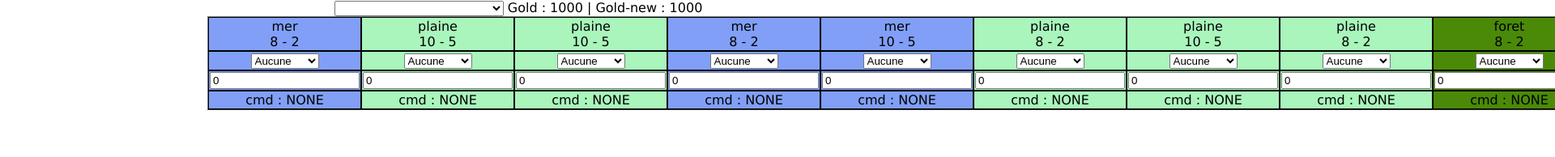
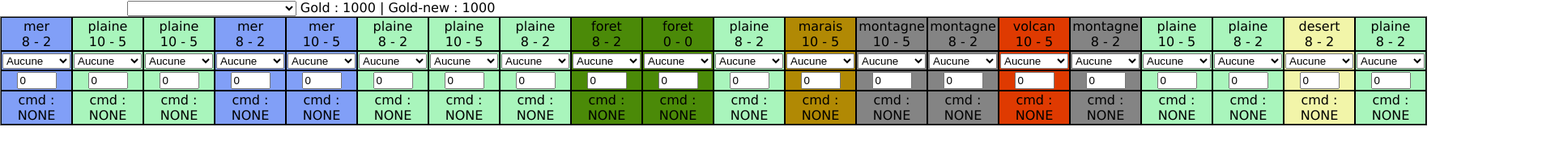
Before and after one commit to jnbs77/flatters, a plain HTML site: page flatters.html in a window 1280 px wide. Shown: the top 194 px of the page at 81% size, 1920 px wide, since content can reach past the window. Drawn offline with Linux system fonts and the light colour scheme.

Commit message:
adaptation de taille d'input

```diff
--- a/flatters.html
+++ b/flatters.html
@@ -11,7 +11,7 @@
 </head>
 <body ng-app="app">
 
-  <div ng-controller="terrainCtrl" style="width: 60%; text-align: center; margin: 0 auto;">
+  <div ng-controller="terrainCtrl" style="width: 60%; text-align: center; margin: 0, auto;">
 
     <select ng-model="ordre">
     <option value="name">Tri par nom</option>
@@ -35,11 +35,13 @@
       </td>
     </tr>
     <tr class="terrains">
-     <td width=5% class="ter-{{terrain.type}}" style="border:1px solid black" ng-repeat="terrain in terrains2 | orderBy: no"><input type="text" ng-model="cmds[terrain.no-1 ].cout"></td>
+       <td width=5% class="ter-{{terrain.type}}" style="border:1px solid black" ng-repeat="terrain in terrains2 | orderBy: no"><input size="3" type="text" ng-model="cmds[terrain.no-1 ].cout"></td>
       </tr>
     <tr class="terrains">
       <td width=5% class="ter-{{terrain.type}}" style="border:1px solid black" ng-repeat="terrain in terrains2 | orderBy: no">cmd : {{cmds[terrain.no-1 ].cmd}}</td>
     </tr>
+
+
 
    </table>
 
```
Lines whose indentation alone changed are shown as unchanged.
